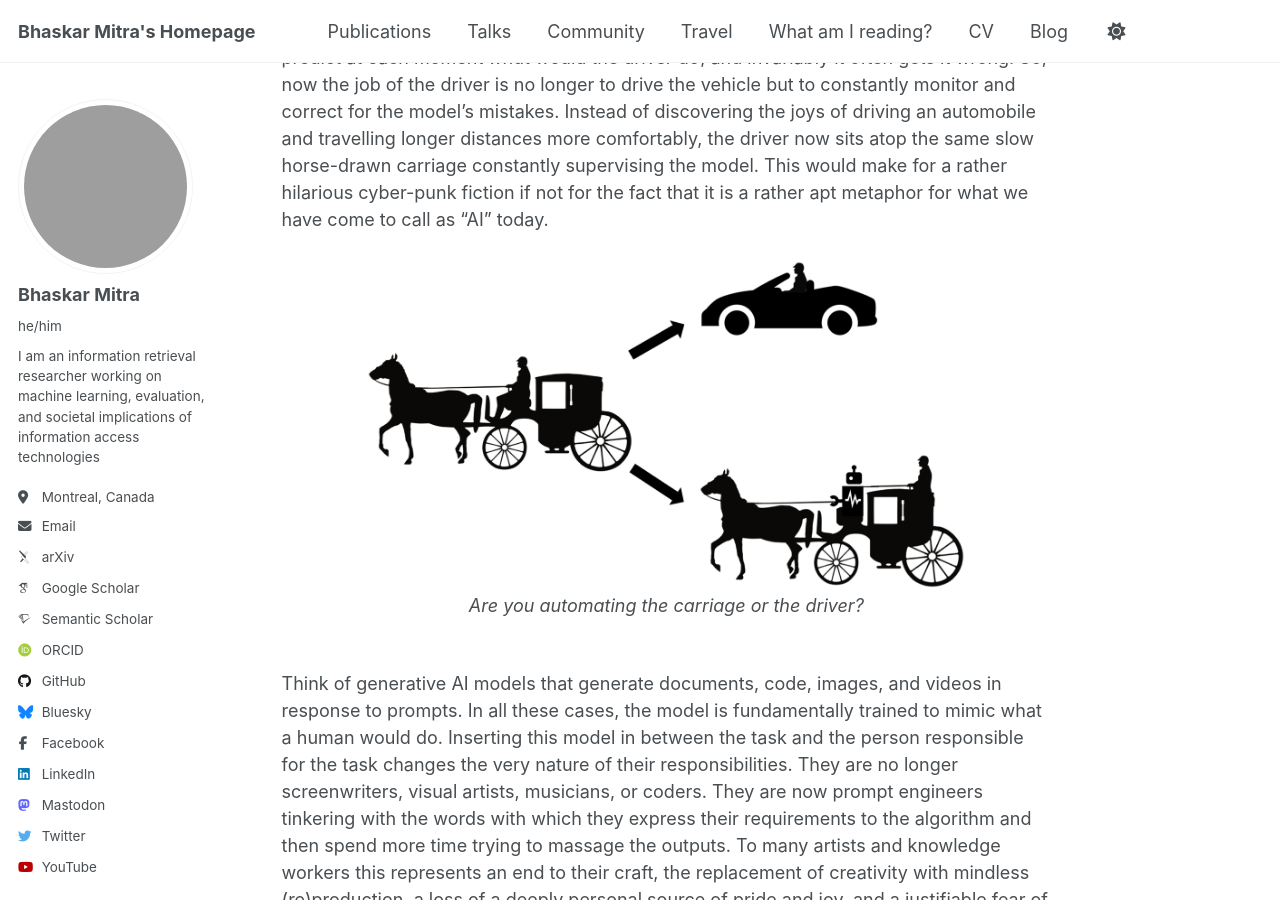
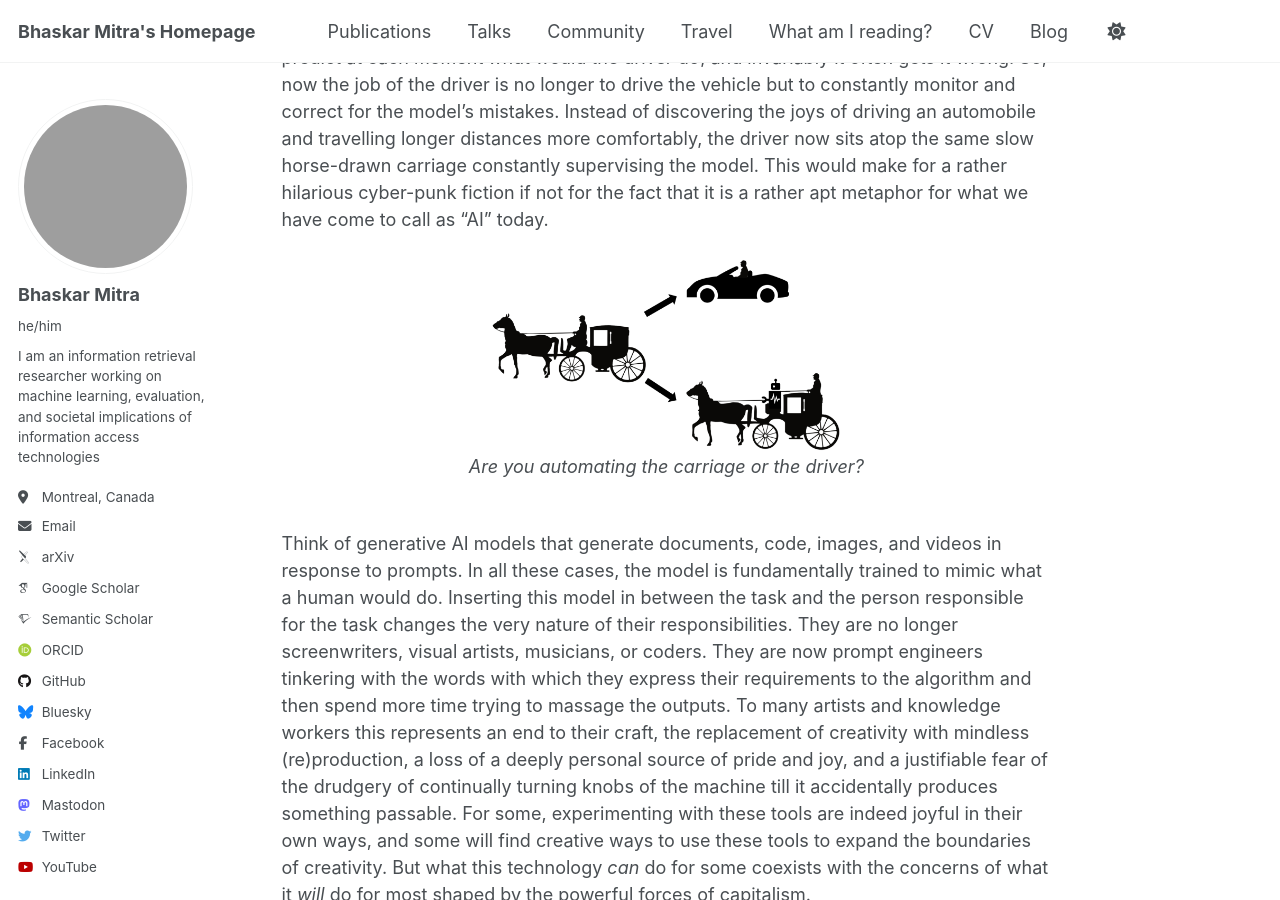
Before and after one commit to bhaskar-mitra/bhaskar-mitra.github.io, a Jekyll site: the page built from _posts/2025-07-31-ai-as-politic-of-class-exploitation.md, in a window 1280 px wide and 900 px high, scrolled down 2011 px. Built offline with Jekyll 4.4.1, drawn with Linux system fonts in a browser that asks for light colours; some web fonts are replaced; grey boxes are pictures that could not be loaded.

Commit message:
Update 2025-07-31-ai-as-politic-of-class-exploitation.md

```diff
--- a/_posts/2025-07-31-ai-as-politic-of-class-exploitation.md
+++ b/_posts/2025-07-31-ai-as-politic-of-class-exploitation.md
@@ -53,7 +53,7 @@ Instead of discovering the joys of driving an automobile and travelling longer d
 This would make for a rather hilarious cyber-punk fiction if not for the fact that it is a rather apt metaphor for what we have come to call as "AI" today.
 
 <div style="align-items:center;text-align:center;font-style:italic">
-  <img src="https://bhaskar-mitra.github.io/images/automation-carriage.png" style="max-width:600px;"/>
+  <img src="https://bhaskar-mitra.github.io/images/automation-carriage.png" style="max-width:350px;"/>
   <br/>Are you automating the carriage or the driver?
 </div>
 <br/>
```
